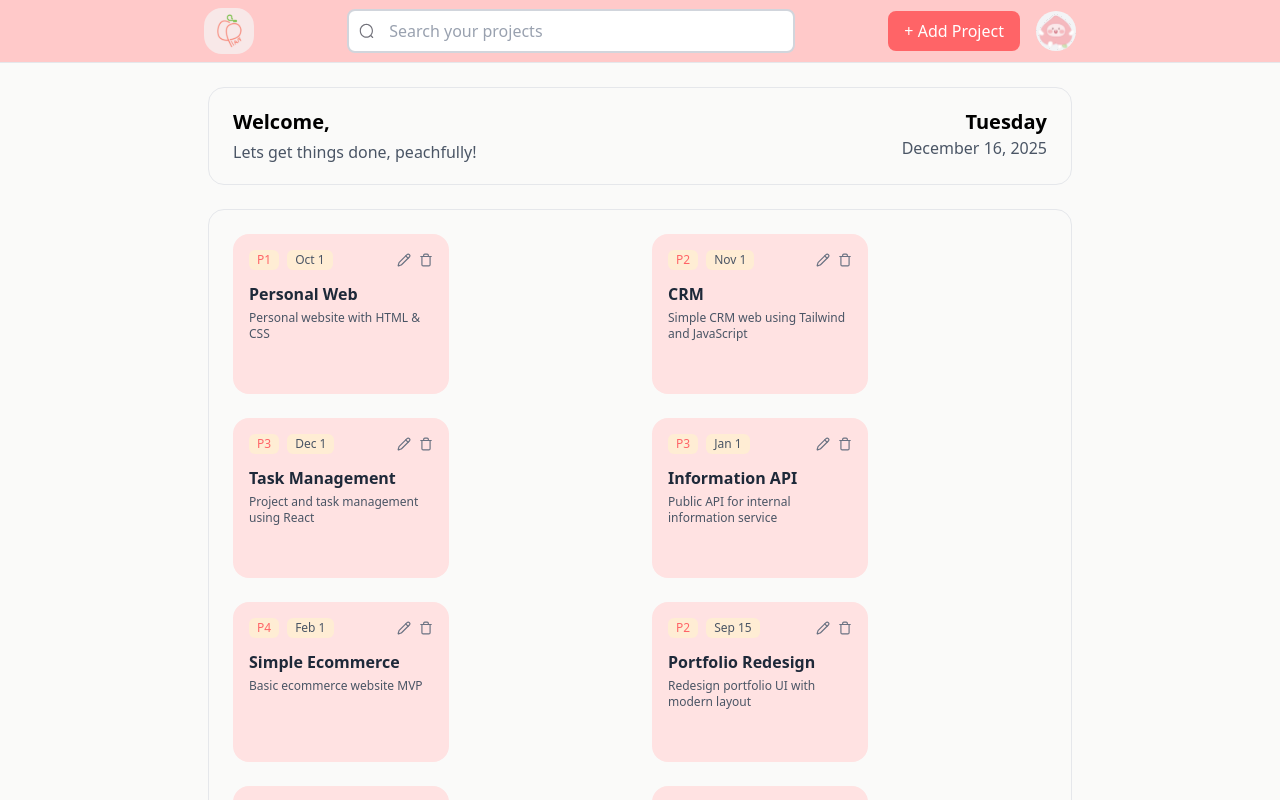
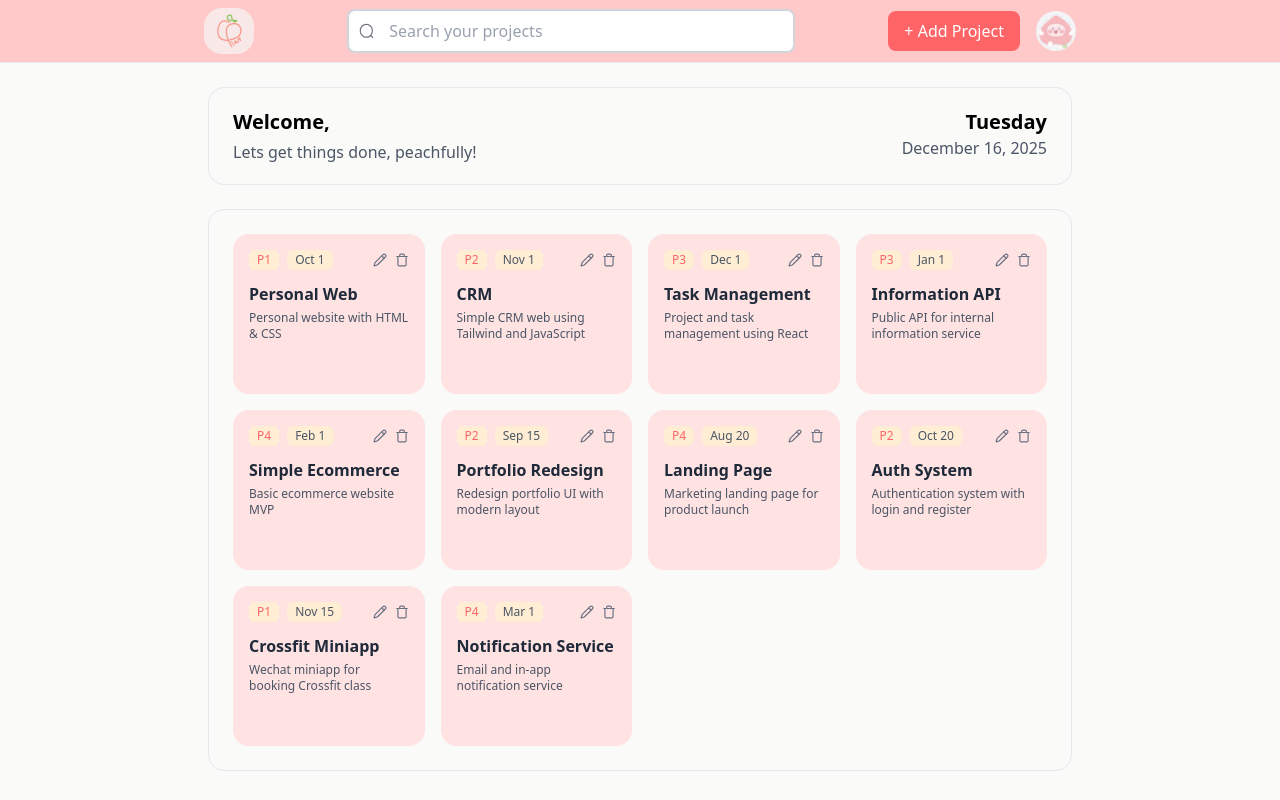
Before and after one commit to aletheaalmas/peachplan, a React (Vite) app: page / in a window 1280 px wide. Shown: the top 800 px of the page. Built offline with nearby package versions, Linux system fonts and the light colour scheme.

Commit message:
feat: add project status

```diff
--- a/src/components/projects.tsx
+++ b/src/components/projects.tsx
@@ -6,7 +6,7 @@ import { Trash } from "lucide-react";
 export function Projects() {
   return (
     <div className="mt-6 rounded-2xl border border-gray-200 p-6">
-      <ul className="grid grid-cols-[repeat(auto-fill,minmax(16rem,1fr))] gap-6">
+      <ul className="grid grid-cols-4 gap-4">
         {dataProjects.map((project) => (
           <li key={project.id}>
             <ProjectItem project={project} />
@@ -18,12 +18,9 @@ export function Projects() {
 }
 
 export function ProjectItem({ project }: { project: Project }) {
-  if (project.isDone) {
-    return null;
-  }
 
   return (
-    <div className="h-40 w-54 rounded-2xl bg-red-100 p-4 text-sm">
+    <div className="h-40 w- rounded-2xl bg-red-100 p-4 text-sm">
       <div className="flex items-center justify-between">
         <div className="flex items-center gap-2">
           <span className="rounded-md bg-orange-100 px-2 py-0.5 text-xs font-medium text-red-400">
--- a/src/modules/project/data.ts
+++ b/src/modules/project/data.ts
@@ -4,7 +4,7 @@ export const dataProjects: Projects = [
   {
     id: 1,
     title: "Personal Web",
-    isDone: false,
+    status: "Done",
     priority: "P1",
     description: "Personal website with HTML & CSS",
     dueDate: new Date("2025-10-01"),
@@ -12,7 +12,7 @@ export const dataProjects: Projects = [
   {
     id: 2,
     title: "CRM",
-    isDone: false,
+    status: "Done",
     priority: "P2",
     description: "Simple CRM web using Tailwind and JavaScript",
     dueDate: new Date("2025-11-01"),
@@ -20,7 +20,7 @@ export const dataProjects: Projects = [
   {
     id: 3,
     title: "Task Management",
-    isDone: false,
+    status: "In Review",
     priority: "P3",
     description: "Project and task management using React",
     dueDate: new Date("2025-12-01"),
@@ -28,7 +28,7 @@ export const dataProjects: Projects = [
   {
     id: 4,
     title: "Information API",
-    isDone: false,
+    status: "In Progress",
     priority: "P3",
     description: "Public API for internal information service",
     dueDate: new Date("2026-01-01"),
@@ -36,7 +36,7 @@ export const dataProjects: Projects = [
   {
     id: 5,
     title: "Simple Ecommerce",
-    isDone: false,
+    status: "In Progress",
     priority: "P4",
     description: "Basic ecommerce website MVP",
     dueDate: new Date("2026-02-01"),
@@ -44,7 +44,7 @@ export const dataProjects: Projects = [
   {
     id: 6,
     title: "Portfolio Redesign",
-    isDone: false,
+    status: "To Do",
     priority: "P2",
     description: "Redesign portfolio UI with modern layout",
     dueDate: new Date("2025-09-15"),
@@ -52,31 +52,31 @@ export const dataProjects: Projects = [
   {
     id: 7,
     title: "Landing Page",
-    isDone: false,
-    priority: "P1",
+    status: "To Do",
+    priority: "P4",
     description: "Marketing landing page for product launch",
     dueDate: new Date("2025-08-20"),
   },
   {
     id: 8,
     title: "Auth System",
-    isDone: false,
+    status: "In Progress",
     priority: "P2",
     description: "Authentication system with login and register",
     dueDate: new Date("2025-10-20"),
   },
   {
     id: 9,
-    title: "Dashboard UI",
-    isDone: false,
-    priority: "P3",
-    description: "Dashboard layout with charts and cards",
+    title: "Crossfit Miniapp",
+    status: "To Do",
+    priority: "P1",
+    description: "Wechat miniapp for booking Crossfit class",
     dueDate: new Date("2025-11-15"),
   },
   {
     id: 10,
     title: "Notification Service",
-    isDone: false,
+    status: "In Review",
     priority: "P4",
     description: "Email and in-app notification service",
     dueDate: new Date("2026-03-01"),
--- a/src/modules/project/type.ts
+++ b/src/modules/project/type.ts
@@ -1,7 +1,8 @@
+export type ProjectStatus = "To Do" | "In Progress" | "In Review" | "Done";
 export type Project = {
   id: number;
   title: string;
-  isDone: boolean;
+  status: ProjectStatus;
   priority: "P1" | "P2" | "P3" | "P4";
   description: string;
   dueDate: Date;
```
